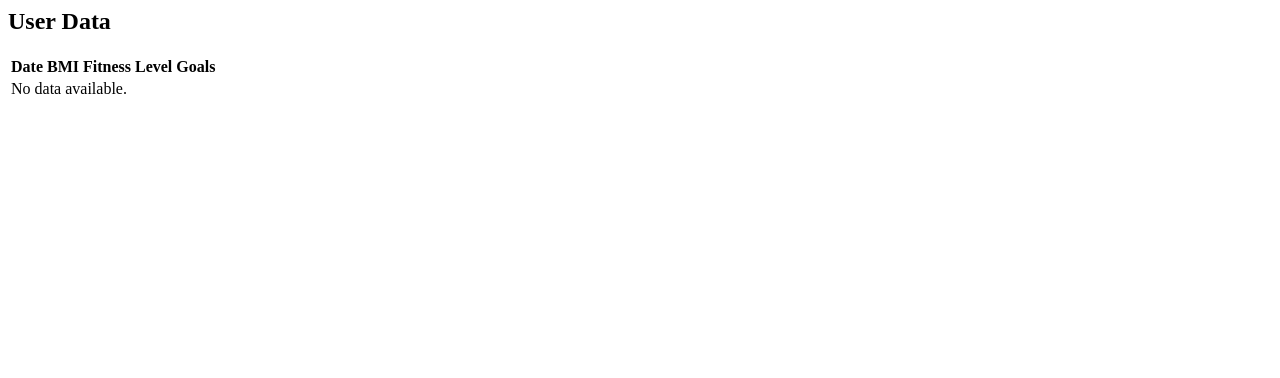
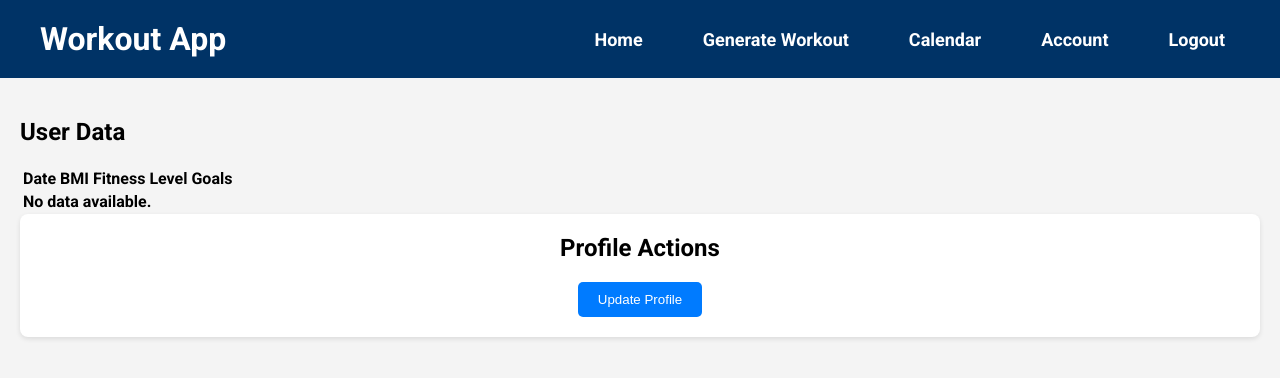
Before and after one commit to UCCS-SP25-CS4300-CS5300-1/Group-6-spring-2025, a Django app: page /accounts/user_data/ in a window 1280 px wide. Shown: the top 378 px of the page. Run offline with Django 4.2, Linux system fonts and the light colour scheme; a user stored in the database is signed in.

Commit message:
added profile feature base

```diff
--- a/Project/accounts/templates/accounts/user_data.html
+++ b/Project/accounts/templates/accounts/user_data.html
@@ -1,3 +1,114 @@
+<!DOCTYPE html>
+<html lang="en">
+<head>
+    <link href="https://fonts.googleapis.com/css2?family=Roboto:wght@700&display=swap" rel="stylesheet">
+    <meta charset="UTF-8">
+    <meta name="viewport" content="width=device-width, initial-scale=1.0">
+    <style>
+        body {
+            margin: 0;
+            font-family: 'Roboto', sans-serif;
+            background-color: #f4f4f4;
+        }
+
+        header {
+            display: flex;
+            justify-content: space-between;
+            align-items: center;
+            background-color: #003366;
+            padding: 20px 40px;
+        }
+
+        .logo {
+            color: white;
+            font-size: 32px;
+            text-decoration: none;
+        }
+
+        nav {
+            display: flex;
+        }
+
+        ul {
+            list-style-type: none;
+            margin: 0;
+            padding: 0;
+            display: flex;
+        }
+
+        li {
+            margin-left: 30px;
+        }
+
+        li a {
+            color: white;
+            text-decoration: none;
+            padding: 15px;
+            font-size: 18px;
+            transition: background-color 0.3s, transform 0.3s;
+        }
+
+        li a:hover {
+            background-color: #007BFF;
+            transform: scale(1.05);
+        }
+
+        .container {
+            padding: 20px;
+        }
+
+        .main-section {
+            background-color: white;
+            padding: 20px;
+            border-radius: 8px;
+            box-shadow: 0 2px 5px rgba(0, 0, 0, 0.1);
+            text-align: center;
+            margin-bottom: 20px;
+        }
+
+        .main-section h2 {
+            margin-top: 0;
+        }
+
+        button {
+            padding: 10px 20px;
+            background-color: #007BFF;
+            color: white;
+            border: none;
+            border-radius: 5px;
+            cursor: pointer;
+            transition: background-color 0.3s;
+        }
+
+        button:hover {
+            background-color: #0056B3;
+        }
+
+        p {
+            margin-top: 15px;
+        }
+    </style>
+    <title>User Data</title>
+</head>
+<body>
+    <header>
+        <a class="logo" href="#home">Workout App</a>
+        <nav>
+            <ul>
+                <li><a class="activate" href="{% url 'home' %}">Home</a></li>
+                <li><a href="{{ base_url }}#generate">Generate Workout</a></li>
+                <li><a href="{{ base_url }}#calendar">Calendar</a></li>
+                {% if user.is_authenticated %}
+                    <li><a href="{{ base_url }}account">Account</a></li>
+                    <li><a href="{% url 'logout' %}">Logout</a></li>
+                {% else %}
+                    <li><a href="{% url 'login' %}">Login</a></li>
+                {% endif %}
+            </ul>
+        </nav>
+    </header>
+
+    <div class="container">
         <h2>User Data</h2>
         <table>
             <tr>
@@ -19,3 +130,14 @@
             </tr>
             {% endfor %}
         </table>
+
+        <!-- Button to Update Profile -->
+        <div class="main-section">
+            <h2>Profile Actions</h2>
+            <a href="{% url 'update_profile' %}">
+                <button>Update Profile</button>
+            </a>
+        </div>
+    </div>
+</body>
+</html>
```
Lines whose indentation alone changed are shown as unchanged.
